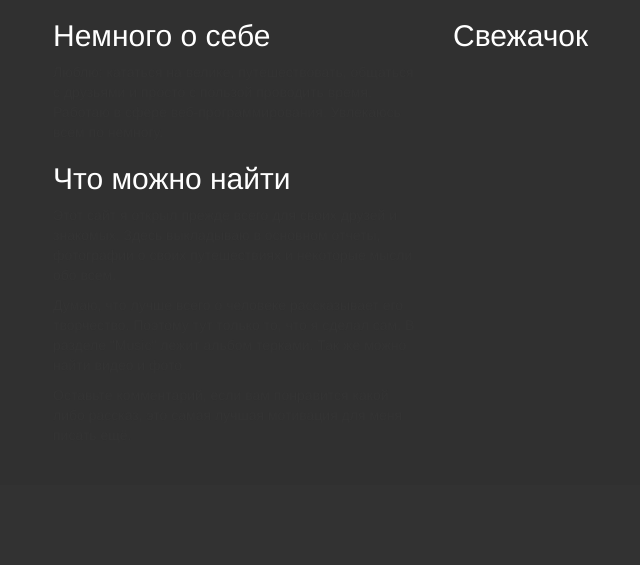
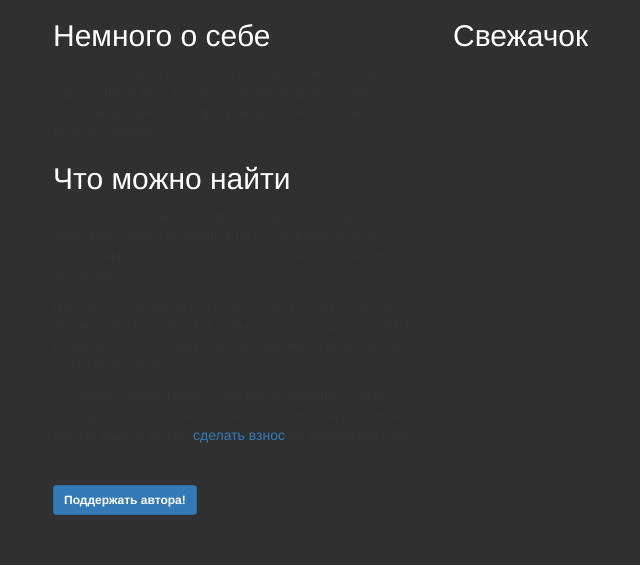
Before and after one commit to a-potap/a-potap, a Yii app: template views/site/index.php in a window 1280 px wide. Shown: the part 614-1179 px from the top of the page, without its empty margins (202-842 px from the left). Before the commit the page ends 804 px from the top, so only its background shows below. Run offline with PHP 8.4 and a stand-in for Yii, Linux system fonts and the light colour scheme; the template is opened without the code that fills it, so the values that code supplies are empty; some libraries are stand-ins or nearby versions.

Commit message:
add crowd-factoring button

```diff
--- a/views/site/index.php
+++ b/views/site/index.php
@@ -43,7 +43,9 @@ $this->title = 'a-potap';
                 </p>
 
                 <p>
-                    Оставьте комментарий, если вам понравится какой либо рассказ, это самая лучшая мотивация для меня писать ещё.
+                    Оставьте комментарий, если вам понравится какой либо рассказ, это самая лучшая мотивация для меня
+                    писать ещё, а можно <a href="http://yasobe.ru/na/a_potap" target="_blank">сделать взнос</a> на
+                    поддержку сайта!
                 </p>
             </div>
 
@@ -65,5 +67,11 @@ $this->title = 'a-potap';
                 </div>
             </div>
         </div>
+
+        <div class="row">
+            <div class="col-sm-12 support_blok">
+                <a class="btn btn-primary btn-sm" href="http://yasobe.ru/na/a_potap"><strong>Поддержать автора!</strong></a>
+            </div>
+        </div>
     </div>
 </div>
--- a/web/css/site.css
+++ b/web/css/site.css
@@ -37,6 +37,10 @@ h1, h2, h3, h4, h5, h6{
 
 }
 
+.support_blok {
+    padding-top: 30px;
+    padding-bottom: 20px;
+}
 
 @media screen and (min-width: 768px) {
 
```
